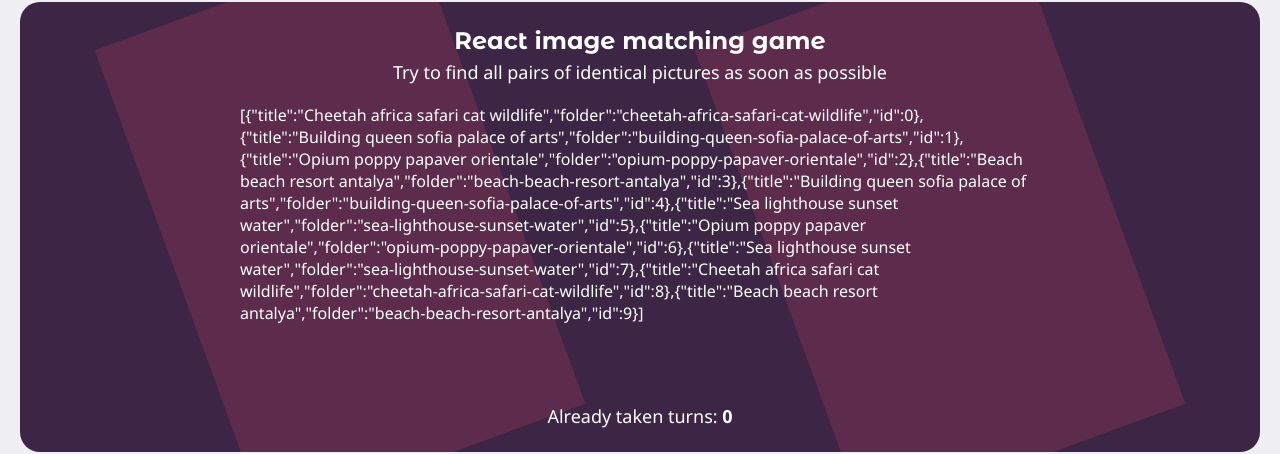
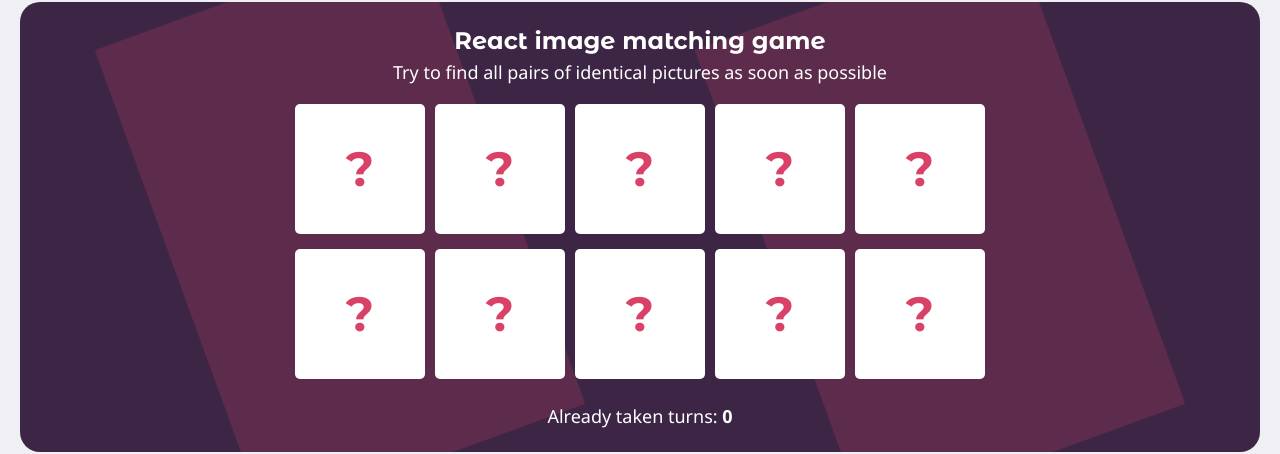
Before and after one commit to Kacper-Ksiazek/portfolio, a Next.js app: page / in a window 1280 px wide. Shown: the part 118-572 px from the top of the page. Built offline with nearby package versions, Linux system fonts and the light colour scheme.

Commit message:
👌 IMPROVE: General styled components refactorization

```diff
--- a/components/landing_page/PicturesMatchingGame/SinglePicture/index.tsx
+++ b/components/landing_page/PicturesMatchingGame/SinglePicture/index.tsx
@@ -28,6 +28,7 @@ const SinglePictureBase = styled("div")(({ theme }) => ({
         fontSize: "48px",
         userSelect: "none",
     },
+    transition: "all .3s",
     "&:hover, &:focus": {
         background: theme.palette.primary.main,
         color: "#fff",
--- /dev/null
+++ b/components/landing_page/PicturesMatchingGame/_styled_components.tsx
@@ -0,0 +1,17 @@
+// Tools
+import { styled } from "@mui/system";
+// Styled components
+export const BottomInformation = styled("span")(({ theme }) => ({
+    fontSize: "18px",
+    userSelect: "none",
+}));
+
+export const PicturesWrapper = styled("section")(({ theme }) => ({
+    width: "100%",
+    marginBottom: "20px",
+    maxWidth: "800px",
+    flexGrow: 1,
+    display: "flex",
+    flexWrap: "wrap",
+    justifyContent: "center",
+}));
--- a/components/landing_page/PicturesMatchingGame/index.tsx
+++ b/components/landing_page/PicturesMatchingGame/index.tsx
@@ -1,5 +1,4 @@
 // Tools
-import { styled } from "@mui/system";
 import usePicturesMatchingGameContext from "./hooks/usePicturesMatchingGameContext";
 // Types
 import type { FunctionComponent } from "react";
@@ -8,27 +7,9 @@ import SinglePicture from "./SinglePicture";
 import { PicturesMatchingGameContextProvider } from "./context";
 // Styled Components
 import DarkSectionWrapper from "@/components/_styled_components/SectionWrapper/Dark";
+import { BottomInformation, PicturesWrapper } from "./_styled_components";
 
-const BottomInformation = styled("span")(({ theme }) => ({
-    fontSize: "18px",
-    userSelect: "none",
-}));
-
-const PicturesWrapper = styled("section")(({ theme }) => ({
-    width: "100%",
-    marginBottom: "20px",
-    maxWidth: "800px",
-    flexGrow: 1,
-    display: "flex",
-    flexWrap: "wrap",
-    justifyContent: "center",
-}));
-
-interface PicturesMatchingGameProps {
-    //
-}
-
-const PicturesMatchingGame: FunctionComponent<PicturesMatchingGameProps> = (props) => {
+const PicturesMatchingGame: FunctionComponent = (props) => {
     const { allPictures, numberOfTurns } = usePicturesMatchingGameContext();
 
     return (
@@ -43,7 +24,13 @@ const PicturesMatchingGame: FunctionComponent<PicturesMatchingGameProps> = (prop
             }}
         >
             <PicturesWrapper>
-                <span>{JSON.stringify(allPictures)}</span>
+                {allPictures.map((item) => {
+                    return (
+                        <SinglePicture
+                            key={item.id} //
+                        />
+                    );
+                })}
             </PicturesWrapper>
 
             <BottomInformation>
```
